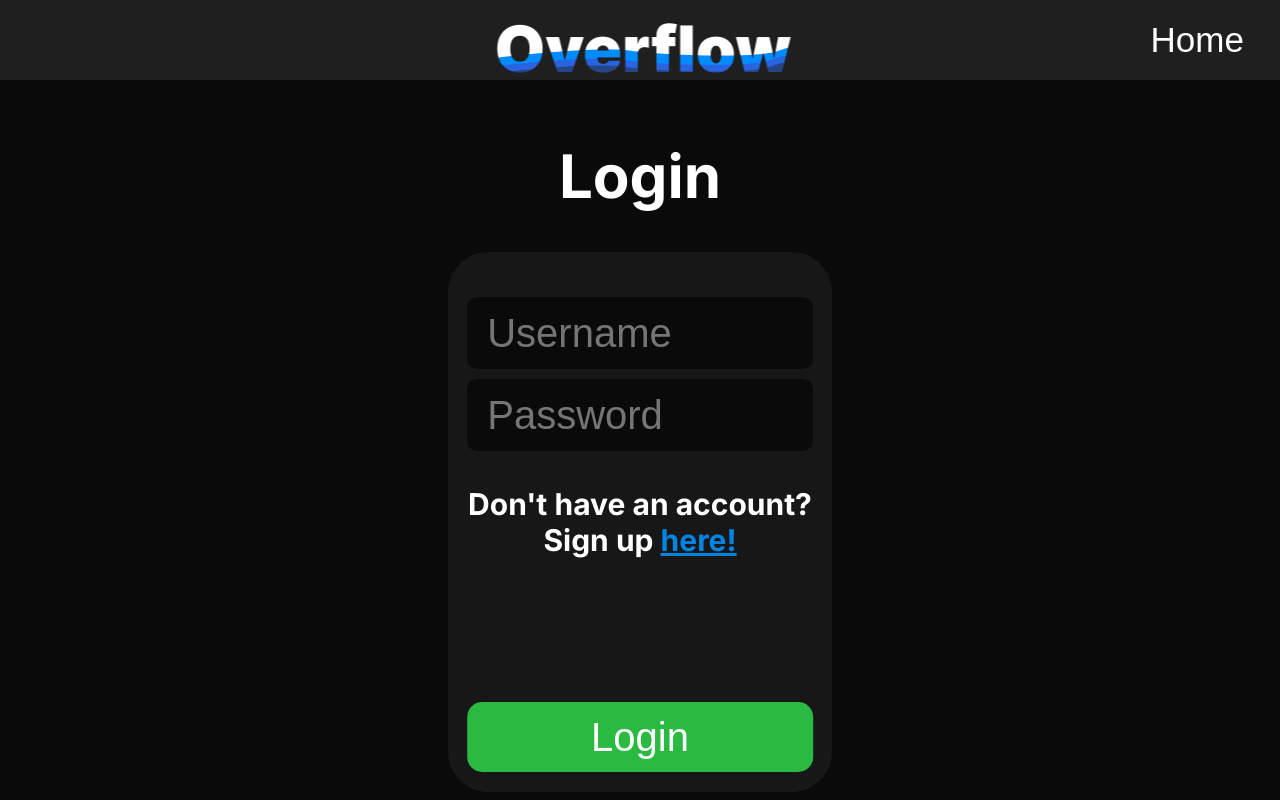
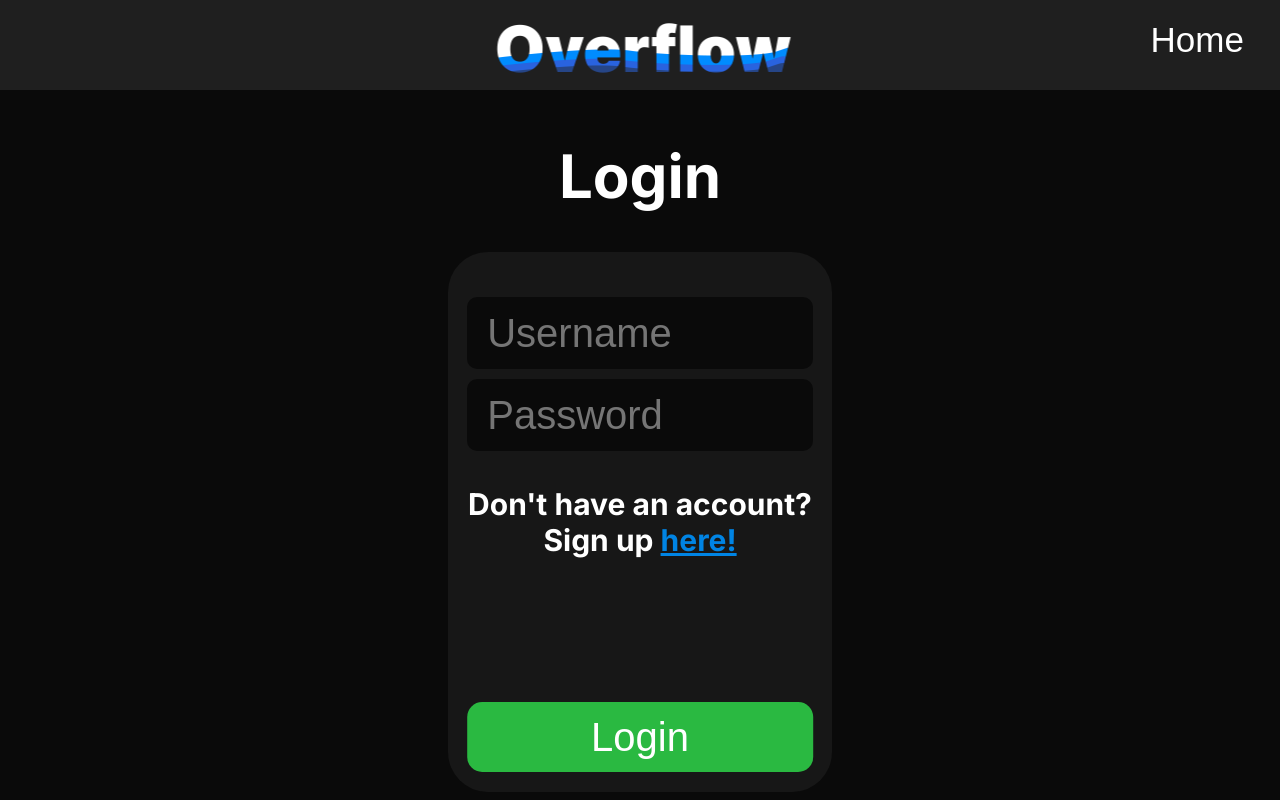
Before and after one commit to 29cmb/Github-Workflow-Builder, a React (Create React App) app in the folder client/: page /login in a window 1280 px wide. Built offline with nearby package versions, Linux system fonts and the light colour scheme; no server answers.

Commit message:
Fix height-caused issues with styling in the topbar

```diff
--- a/client/src/styles/ComponentManager.css
+++ b/client/src/styles/ComponentManager.css
@@ -143,6 +143,6 @@
     color: white;
     z-index: 100;
     position: absolute;
-    top: 7.5vh;
+    top: 70px;
     left: 430px;
 }
--- a/client/src/styles/Topbar.css
+++ b/client/src/styles/Topbar.css
@@ -1,6 +1,6 @@
 #topbar {
     background-color: #1f1f1f;
-    height: 7.5vh;
+    height: 70px;
     text-align: right;
     padding-right: 10px;
     position: fixed;
```
